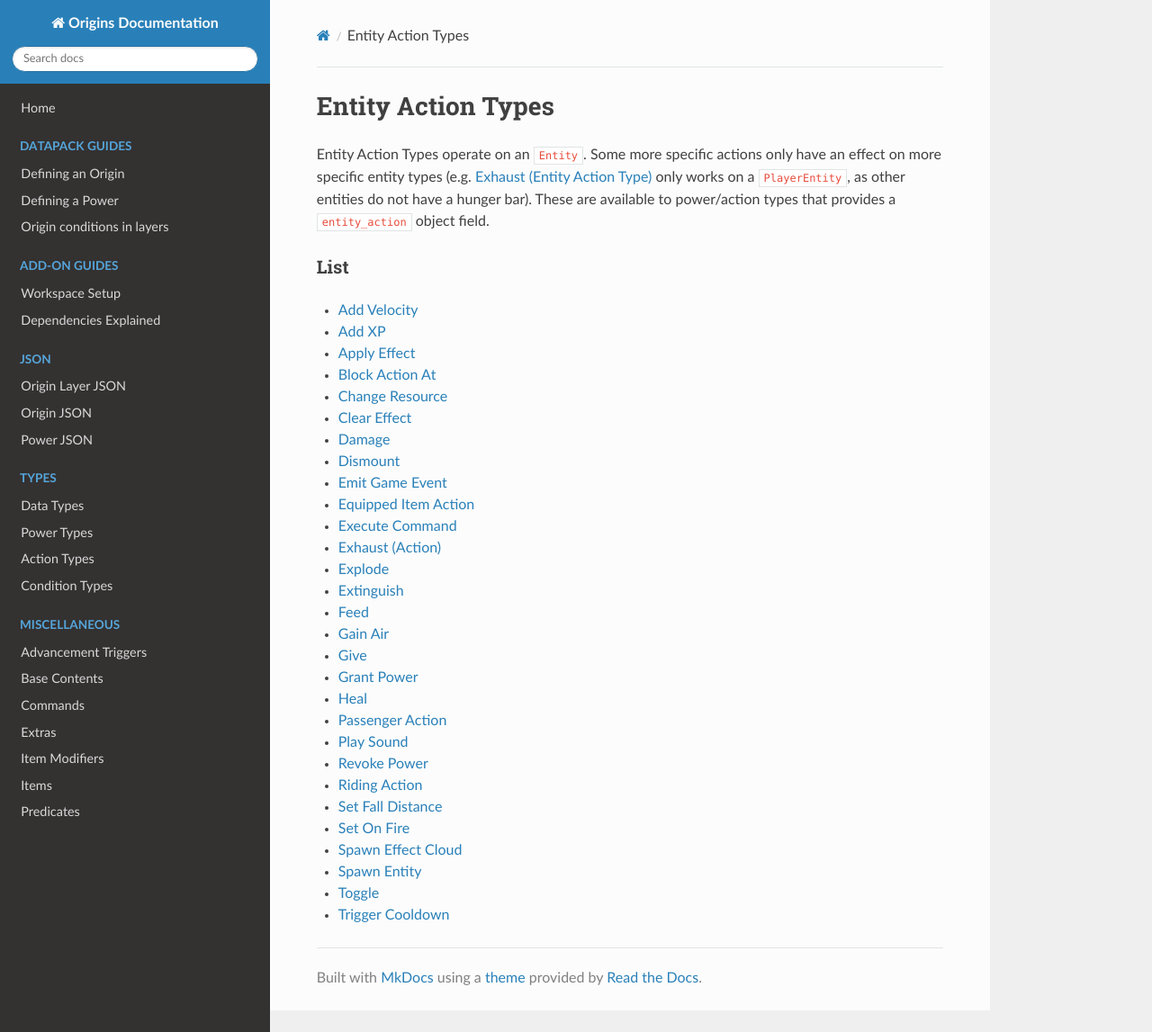
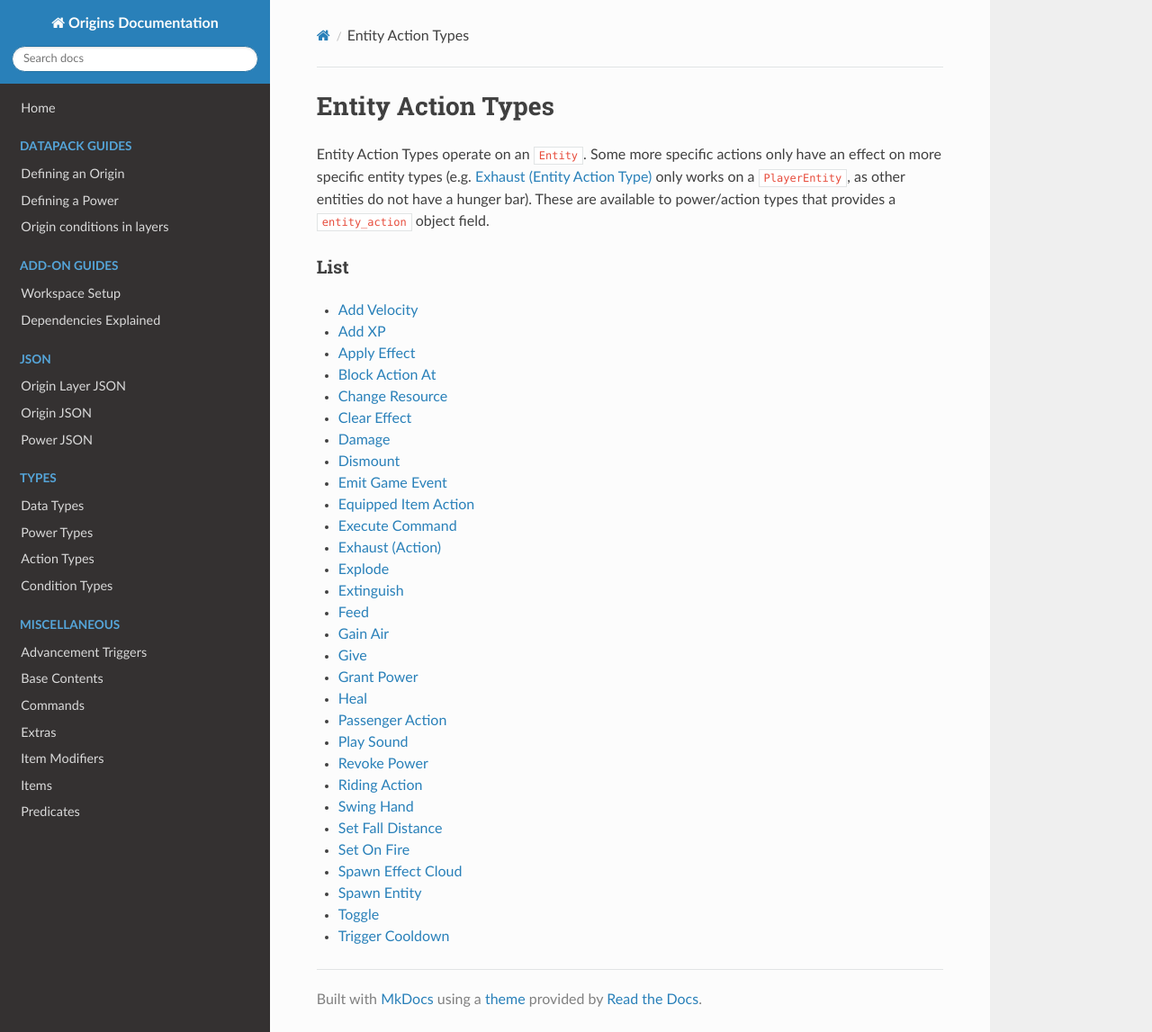
Before and after one commit to apace100/origins-docs, an MkDocs documentation site: the page built from docs/types/entity_action_types.md, in a window 1280 px wide and 1147 px high. Shown: the whole window at 90% size. Built offline with MkDocs 1.6.1, drawn with Linux system fonts in a browser that asks for light colours; nearby versions of some CDN libraries.

Commit message:
Updated to include swing hand action

```diff
--- a/docs/types/entity_action_types.md
+++ b/docs/types/entity_action_types.md
@@ -33,6 +33,7 @@ Entity Action Types operate on an `Entity`. Some more specific actions only have
 * [Play Sound](entity_action_types/play_sound.md)
 * [Revoke Power](entity_action_types/revoke_power.md)
 * [Riding Action](entity_action_types/riding_action.md)
+* [Swing Hand](entity_action_types/swing_hand.md)
 * [Set Fall Distance](entity_action_types/set_fall_distance.md)
 * [Set On Fire](entity_action_types/set_on_fire.md)
 * [Spawn Effect Cloud](entity_action_types/spawn_effect_cloud.md)
```
